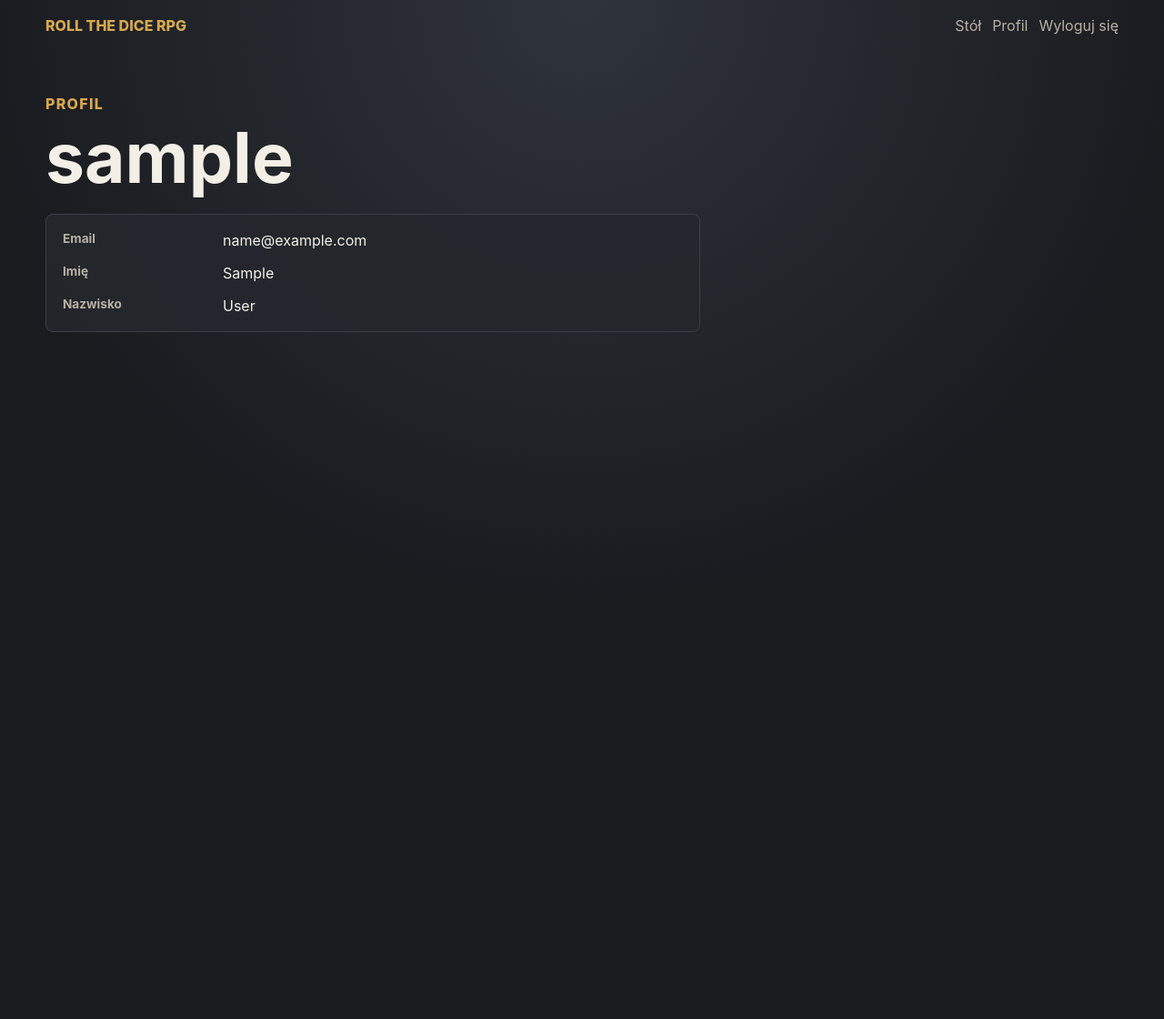
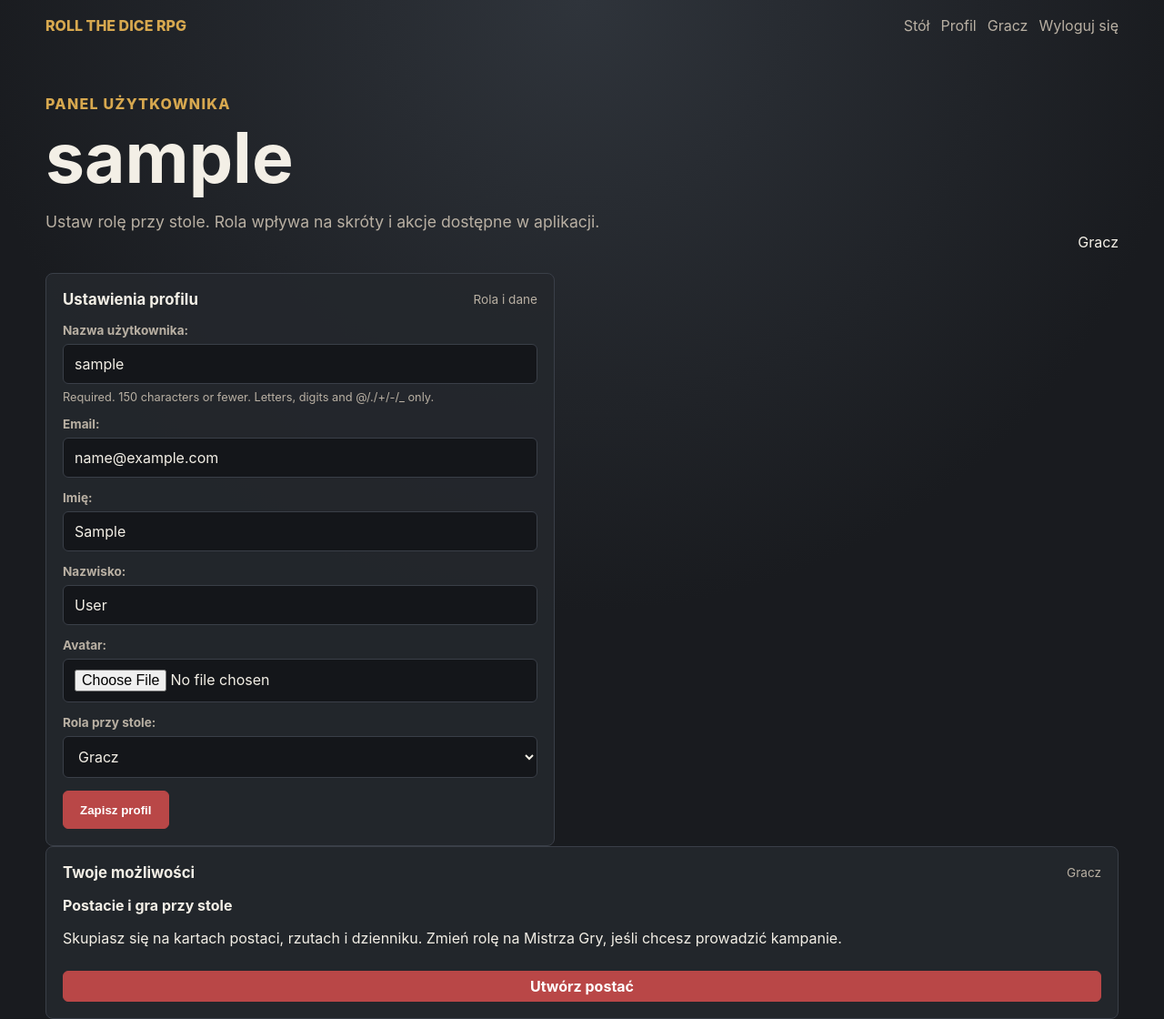
Before and after one commit to Woookie89/RollTheDiceRPG, a Django app: page /accounts/profile/ in a window 1280 px wide. Shown: the whole page at 91% size. Before the commit the page ends 383 px from the top, so only its background shows below. Run offline with Django 4.2, Linux system fonts and the light colour scheme; the visitor is signed in with stand-in values (Sample User, id 1); some libraries are stand-ins or nearby versions.

Commit message:
feat(auth): add table role preferences

```diff
--- a/templates/base.html
+++ b/templates/base.html
@@ -15,6 +15,7 @@
             {% if request.user.is_authenticated %}
                 <a href="{% url 'dashboard' %}">Stół</a>
                 <a href="{% url 'profile' %}">Profil</a>
+                <span class="nav-role">{{ request.user.get_profile_role_display }}</span>
                 <form method="post" action="{% url 'logout' %}">
                     {% csrf_token %}
                     <button class="nav-button" type="submit">Wyloguj się</button>
--- a/templates/users/profile.html
+++ b/templates/users/profile.html
@@ -1,27 +1,58 @@
 {% extends "base.html" %}
 
-{% block title %}Profil - Roll The Dice RPG{% endblock %}
+{% block title %}Panel użytkownika - Roll The Dice RPG{% endblock %}
 
 {% block content %}
-<section class="page-head">
-    <p class="eyebrow">Profil</p>
-    <h1>{{ profile_user.username }}</h1>
+<section class="page-head split-head">
+    <div>
+        <p class="eyebrow">Panel użytkownika</p>
+        <h1>{{ profile_user.username }}</h1>
+        <p class="lead">Ustaw rolę przy stole. Rola wpływa na skróty i akcje dostępne w aplikacji.</p>
+    </div>
+    <div class="role-badge">{{ profile_user.get_profile_role_display }}</div>
 </section>
 
-<section class="panel compact-panel">
-    <dl class="detail-list">
-        <div>
-            <dt>Email</dt>
-            <dd>{{ profile_user.email|default:"-" }}</dd>
+{% if messages %}
+    <section class="message-stack">
+        {% for message in messages %}
+            <div class="alert">{{ message }}</div>
+        {% endfor %}
+    </section>
+{% endif %}
+
+<section class="profile-grid">
+    <form class="panel form-panel" method="post" enctype="multipart/form-data">
+        <div class="panel-head">
+            <h2>Ustawienia profilu</h2>
+            <span>Rola i dane</span>
         </div>
-        <div>
-            <dt>Imię</dt>
-            <dd>{{ profile_user.first_name|default:"-" }}</dd>
+        {% csrf_token %}
+        {{ form.as_p }}
+        <button class="button" type="submit">Zapisz profil</button>
+    </form>
+
+    <aside class="panel">
+        <div class="panel-head">
+            <h2>Twoje możliwości</h2>
+            <span>{{ profile_user.get_profile_role_display }}</span>
         </div>
-        <div>
-            <dt>Nazwisko</dt>
-            <dd>{{ profile_user.last_name|default:"-" }}</dd>
-        </div>
-    </dl>
+        {% if profile_user.is_game_master %}
+            <div class="stack">
+                <article class="capability-card">
+                    <strong>Kampanie i przygotowanie sesji</strong>
+                    <p>Możesz tworzyć oraz edytować kampanie. Kolejne iteracje dodadzą sceny, NPC i prywatne notatki MG.</p>
+                </article>
+                <a class="button button-small" href="{% url 'campaign-create' %}">Utwórz kampanię</a>
+            </div>
+        {% else %}
+            <div class="stack">
+                <article class="capability-card">
+                    <strong>Postacie i gra przy stole</strong>
+                    <p>Skupiasz się na kartach postaci, rzutach i dzienniku. Zmień rolę na Mistrza Gry, jeśli chcesz prowadzić kampanie.</p>
+                </article>
+                <a class="button button-small" href="{% url 'character-create' %}">Utwórz postać</a>
+            </div>
+        {% endif %}
+    </aside>
 </section>
 {% endblock %}
--- a/users/forms.py
+++ b/users/forms.py
@@ -1,3 +1,4 @@
+from django import forms
 from django.contrib.auth.forms import UserChangeForm, UserCreationForm
 
 from .models import CustomUser
@@ -6,10 +7,24 @@
 class CustomUserCreationForm(UserCreationForm):
     class Meta(UserCreationForm.Meta):
         model = CustomUser
-        fields = ('username', 'email', 'avatar')
+        fields = ('username', 'email', 'avatar', 'profile_role')
 
 
 class CustomUserChangeForm(UserChangeForm):
     class Meta:
         model = CustomUser
-        fields = ('username', 'email', 'avatar', 'first_name', 'last_name', 'password')
+        fields = ('username', 'email', 'avatar', 'first_name', 'last_name', 'profile_role', 'password')
+
+
+class CustomUserProfileForm(forms.ModelForm):
+    class Meta:
+        model = CustomUser
+        fields = ('username', 'email', 'first_name', 'last_name', 'avatar', 'profile_role')
+        labels = {
+            'username': 'Nazwa użytkownika',
+            'email': 'Email',
+            'first_name': 'Imię',
+            'last_name': 'Nazwisko',
+            'avatar': 'Avatar',
+            'profile_role': 'Rola przy stole',
+        }
--- a/users/models.py
+++ b/users/models.py
@@ -3,7 +3,20 @@
 
 
 class CustomUser(AbstractUser):
+    PLAYER = 'player'
+    GAME_MASTER = 'game_master'
+
+    PROFILE_ROLE_CHOICES = [
+        (PLAYER, 'Gracz'),
+        (GAME_MASTER, 'Mistrz Gry'),
+    ]
+
     avatar = models.ImageField(upload_to='avatars', blank=True, null=True)
+    profile_role = models.CharField(max_length=24, choices=PROFILE_ROLE_CHOICES, default=PLAYER)
 
     def __str__(self):
         return self.username
+
+    @property
+    def is_game_master(self):
+        return self.profile_role == self.GAME_MASTER
--- a/users/serializers.py
+++ b/users/serializers.py
@@ -11,7 +11,7 @@
 
     class Meta:
         model = CustomUser
-        fields = ('id', 'username', 'email', 'password', 'avatar')
+        fields = ('id', 'username', 'email', 'password', 'avatar', 'profile_role')
 
     def create(self, validated_data):
         password = validated_data.pop('password')
@@ -27,6 +27,7 @@
         instance.username = validated_data.get('username', instance.username)
         instance.email = validated_data.get('email', instance.email)
         instance.avatar = validated_data.get('avatar', instance.avatar)
+        instance.profile_role = validated_data.get('profile_role', instance.profile_role)
         instance.save()
         return instance
 
--- a/users/views.py
+++ b/users/views.py
@@ -1,5 +1,6 @@
 from django.contrib.auth import login
 from django.contrib.auth.decorators import login_required
+from django.contrib import messages
 from django.shortcuts import redirect, render
 from django.views.generic import CreateView
 from rest_framework import viewsets
@@ -8,7 +9,7 @@
 from rest_framework.response import Response
 from rest_framework.authtoken.models import Token
 
-from .forms import CustomUserCreationForm
+from .forms import CustomUserCreationForm, CustomUserProfileForm
 from .models import CustomUser
 from .serializers import CustomUserSerializer, LoginSerializer
 
@@ -28,7 +29,12 @@
 
 @login_required
 def profile_view(request):
-    return render(request, 'users/profile.html', {'profile_user': request.user})
+    form = CustomUserProfileForm(request.POST or None, request.FILES or None, instance=request.user)
+    if request.method == 'POST' and form.is_valid():
+        form.save()
+        messages.success(request, 'Profil został zapisany.')
+        return redirect('profile')
+    return render(request, 'users/profile.html', {'profile_user': request.user, 'form': form})
 
 
 class CustomUserViewSet(viewsets.ModelViewSet):
```
Also changed, not shown: users/migrations/0002_customuser_profile_role.py (added).
